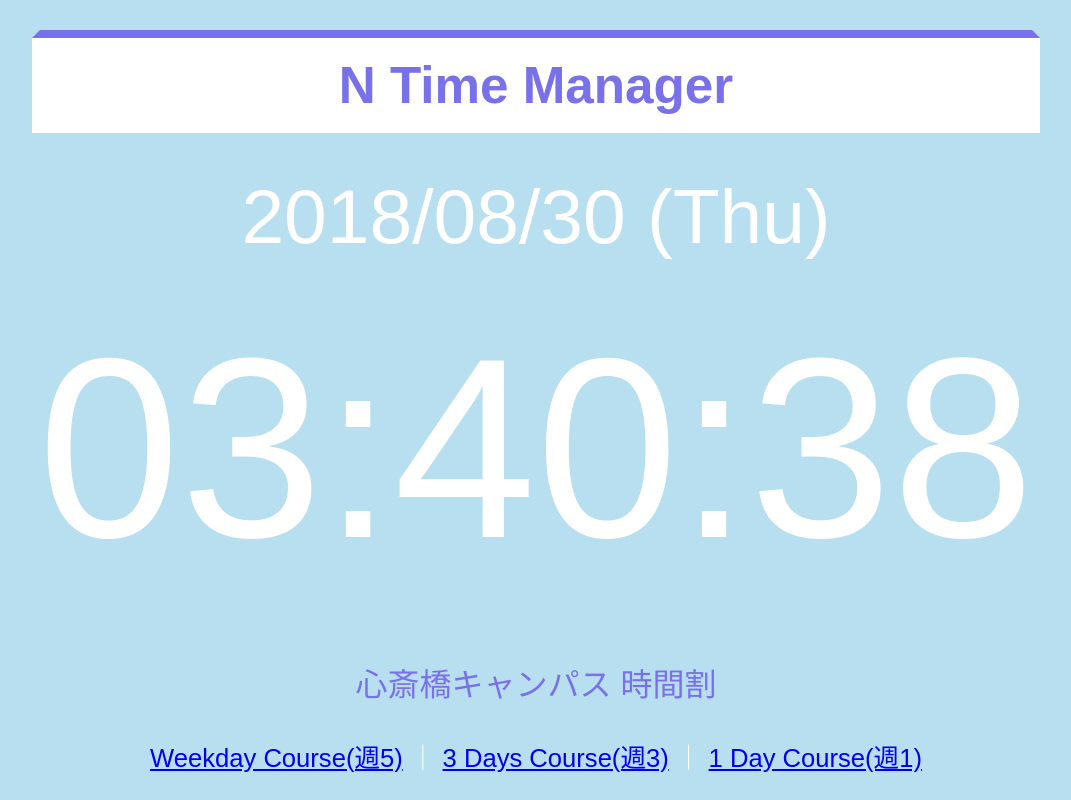
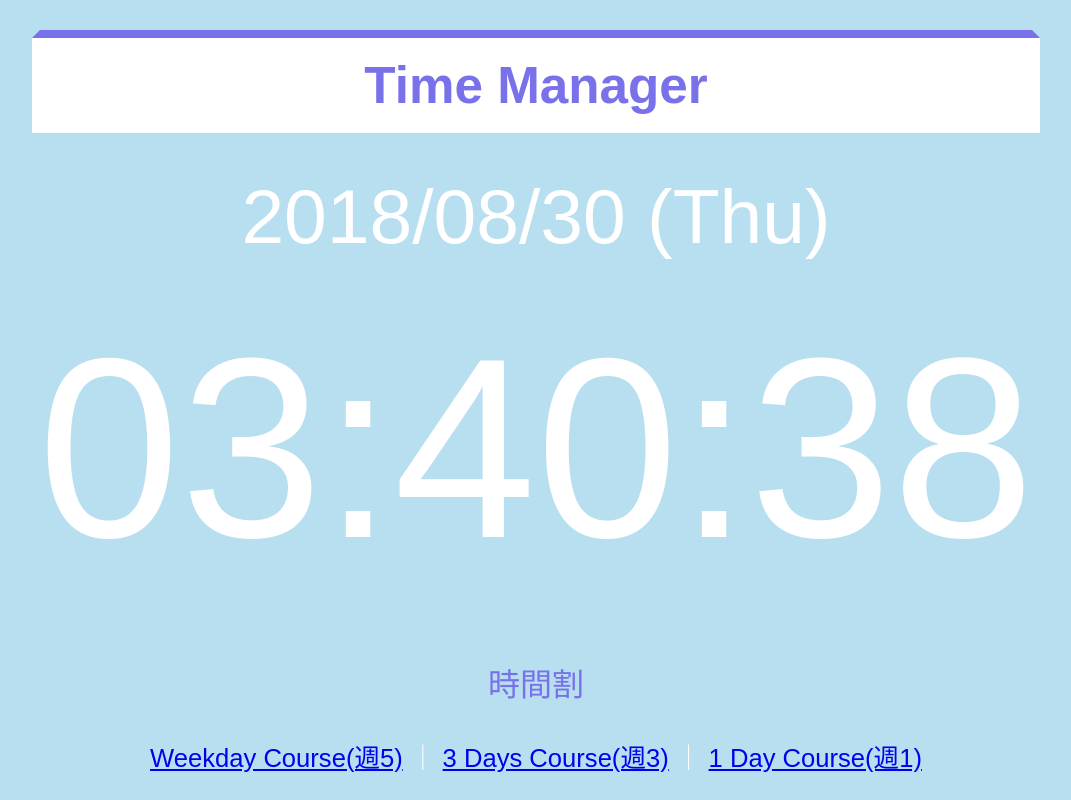
Before and after one commit to yoshi-practice/time-manager, a plain HTML site: page index.html in a window 1280 px wide. Shown: the whole page, without its empty margins (104-1175 px from the left). Drawn offline with Linux system fonts and the light colour scheme; a web font is replaced by a local one.

Commit message:
Delete 'N'

```diff
--- a/index.html
+++ b/index.html
@@ -3,19 +3,19 @@
 <head>
     <link rel="icon" type="image/png" href="image/n.png">
     <meta charset="UTF-8">
-    <title>N Time manager</title>
+    <title>Time manager</title>
     <link rel="stylesheet" href="style.css">
     <script src="clock.js"></script>
 </head>
 
 <body>
-    <h1 class="title">N Time Manager</h1>
+    <h1 class="title">Time Manager</h1>
     <div id="clock_frame">
         <span id="clock_date"></span>
         <span id="clock_time"></span>
         <span id="subject"></span>
     </div>
-    <p class="time_title">心斎橋キャンパス 時間割</p>
+    <p class="time_title">時間割</p>
     <p class="button"> <a href="#popup1">Weekday Course(週5)</a> ｜ <a href="#popup2">3 Days Course(週3)</a> ｜ <a href="#popup3">1 Day Course(週1)</a></p>
 
     <div id="popup1" class="overlay">
```
